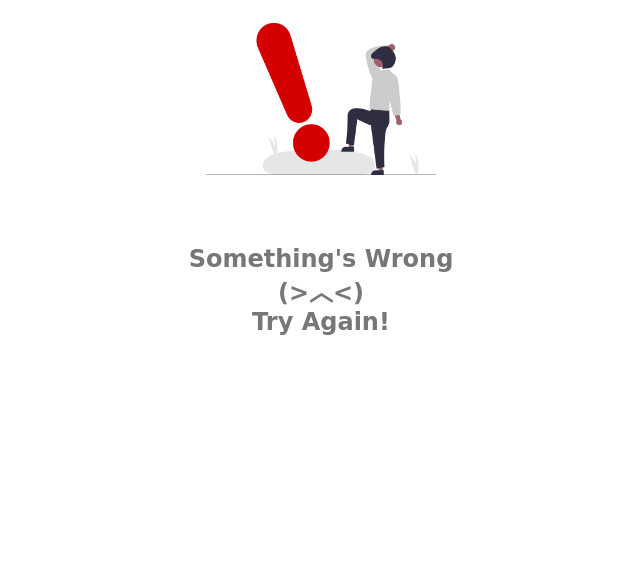
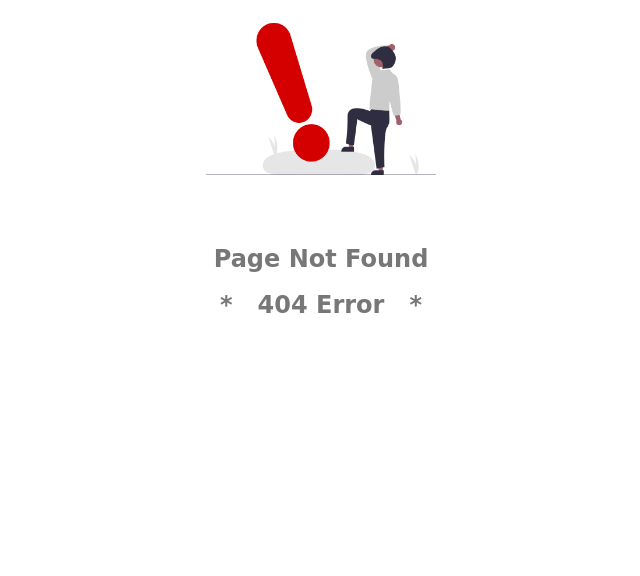
Before and after one commit to Lalisfeed/Crispy-sugar, a Django app: page /1 in a window 1280 px wide. Shown: the part 179-755 px from the top of the page, without its empty margins (319-959 px from the left). Run offline with Django 3.2, Linux system fonts and the light colour scheme; some web fonts are replaced.

Commit message:
emoji changed with error

```diff
--- a/local/templates/local/error.html
+++ b/local/templates/local/error.html
@@ -21,9 +21,9 @@
             <img src="{% static 'local/src/error-404.png' %}" style="width:300px;" alt="Error occoured">
         </div>
         <div>
-            <h2>Something's Wrong</h2>
-            <h2>(>︿<)</h2>
-            <h2>Try Again!</h2>
+            <h2>Page Not Found</h2>
+            <br>
+            <h2> * &nbsp; 404 Error &nbsp; *</h2>
         </div>
     </section>
     <footer>
```
Also changed, not shown: local/templates/local/auth.html (+6 -5 lines).
